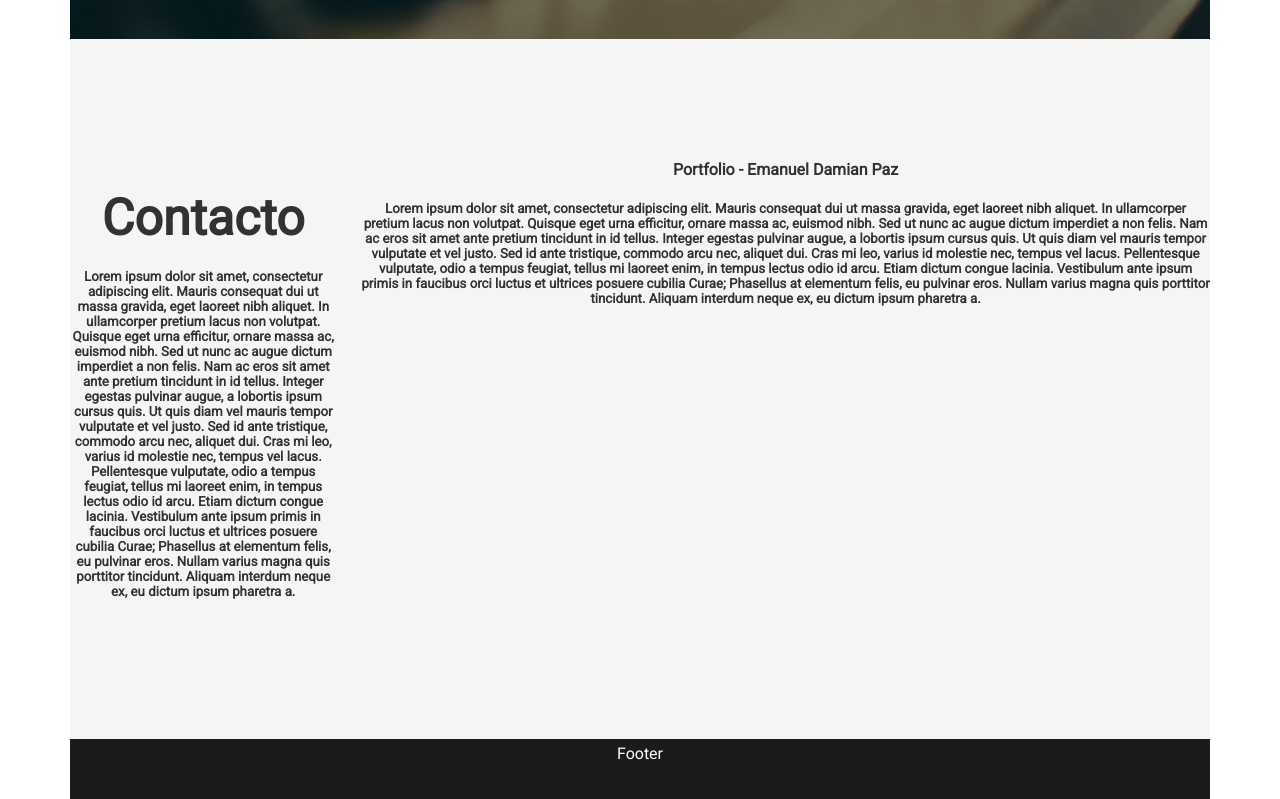
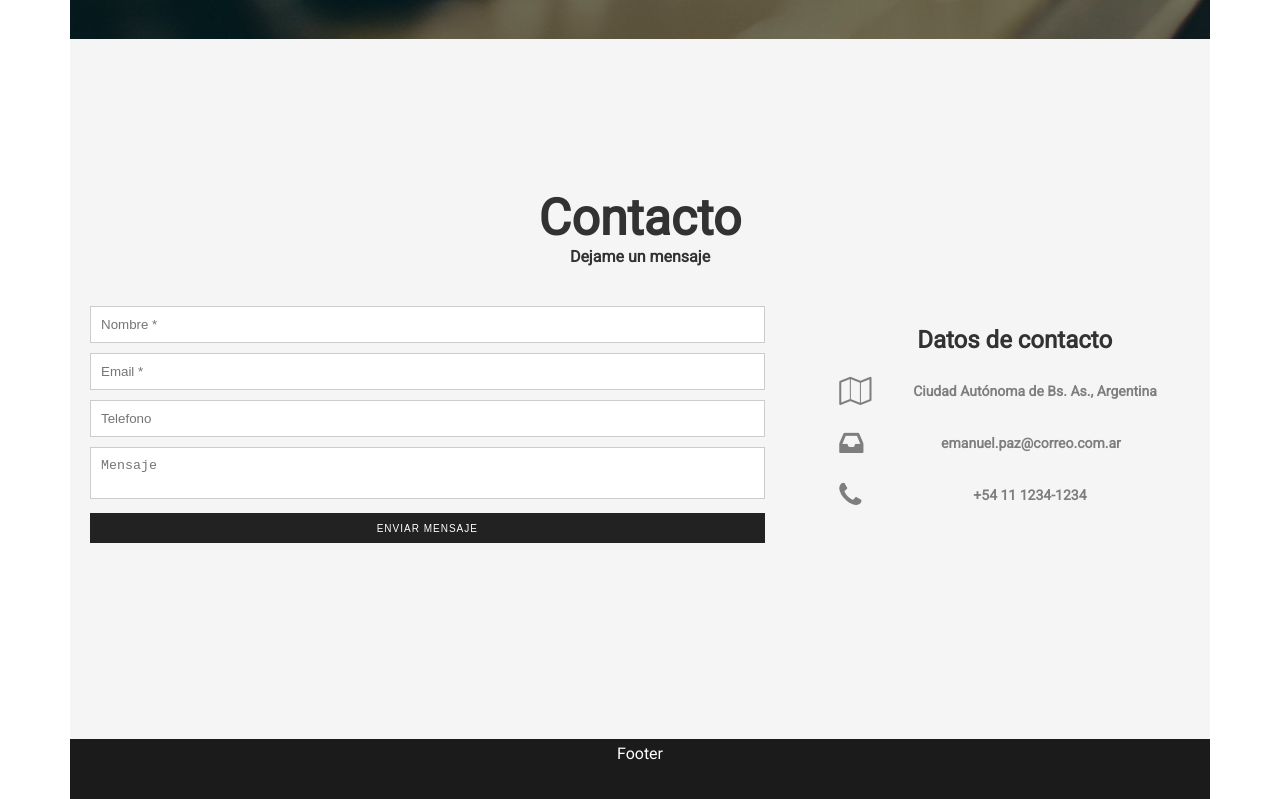
Before and after one commit to Emanueldamianpaz/portfolio-davinci, a plain HTML site: page index.html in a window 1280 px wide. Shown: the part 2169-2968 px from the top of the page. Drawn offline with Linux system fonts and the light colour scheme.

Commit message:
Parte de contacto terminada, seguimos por footer

```diff
--- a/css/portfolio-effect.css
+++ b/css/portfolio-effect.css
@@ -1,4 +1,3 @@
-
 .portfolio-effect {
     position: relative;
     width: 300px;
--- a/css/style.css
+++ b/css/style.css
@@ -125,9 +125,6 @@ p {
     height: 800px;
 }
 
-
-
-
 .background-grey-light {
     background: #f5f5f5;
     color: #323232;
@@ -199,3 +196,49 @@ p {
 .item-center {
     justify-content: center;
 }
+
+.form-item {
+    border: medium none !important;
+    margin: 0 0 10px;
+    min-width: 100%;
+    padding: 0;
+    width: 100%;
+
+}
+
+.form-item input, textarea {
+    width: 90%;
+    border: 1px solid #ccc;
+    background: #FFF;
+    padding: 10px;
+    resize: none;
+}
+
+.form-item button {
+    color: #fff;
+    background: #222;
+    border: 1px solid transparent;
+    width: 93%;
+    height: 30px;
+    font-size: 10px;
+    padding: 5px;
+    margin: 10px 0;
+    letter-spacing: 1px;
+    text-transform: uppercase;
+
+}
+
+.form-item button:hover {
+    background-color: #d6b161;
+    color: white;
+    transition: color .1s ease-out, background 0.3s ease-in;
+}
+
+.line-height-normal {
+    line-height: normal;
+    font-size: 17px;
+}
+
+.fa .display-block {
+    display: block;
+}
--- a/index.html
+++ b/index.html
@@ -73,7 +73,7 @@
                     </figcaption>
                 </figure>
             </div>
-            <div class="col-8  text-align-left">
+            <div class="col-8 text-align-left">
                 <h2 class="no-margin">Soy Emanuel Damian Paz...</h2>
                 <p><br><i class="fa fa-quote-left fa-3x fa-pull-left fa-border" aria-hidden="true"></i>
                     Soy estudiante de la carrera de <strong>Analista en
@@ -172,7 +172,7 @@
                 </a>
                 <figcaption class="font-white font-small">
                     <h2>Desarrollo frontend</h2>
-                    <p>Desarrollo de pagina web para distribuidora de autopartes.</p>s
+                    <p>Desarrollo de pagina web para distribuidora de autopartes.</p>
                 </figcaption>
             </figure>
         </div>
@@ -210,7 +210,7 @@
                 </a>
                 <figcaption class="font-white font-small">
                     <h2>Implementacion con ShellScript y Python</h2>
-                    <p>Implementacion de Hadoop Distribuited FileSystem</p>
+                    <p>Implementacion de Hadoop Distribuited FileSystem.</p>
                 </figcaption>
             </figure>
 
@@ -225,33 +225,77 @@
 <!-- Section Contact -->
 <section id="contact" class="background-section background-grey-light row">
 
-    <article class="col-3">
+    <article class="col-12">
 
-        <h1 class="no-margin-bottom">Contacto</h1>
-        <h5>Lorem ipsum dolor sit amet, consectetur adipiscing elit. Mauris consequat dui ut massa
-            gravida, eget laoreet nibh aliquet. In ullamcorper pretium lacus non volutpat. Quisque eget urna efficitur,
-            ornare massa ac, euismod nibh. Sed ut nunc ac augue dictum imperdiet a non felis. Nam ac eros sit amet ante
-            pretium tincidunt in id tellus. Integer egestas pulvinar augue, a lobortis ipsum cursus quis. Ut quis diam
-            vel mauris tempor vulputate et vel justo. Sed id ante tristique, commodo arcu nec, aliquet dui. Cras mi leo,
-            varius id molestie nec, tempus vel lacus. Pellentesque vulputate, odio a tempus feugiat, tellus mi laoreet
-            enim, in tempus lectus odio id arcu. Etiam dictum congue lacinia. Vestibulum ante ipsum primis in faucibus
-            orci luctus et ultrices posuere cubilia Curae; Phasellus at elementum felis, eu pulvinar eros. Nullam varius
-            magna quis porttitor tincidunt. Aliquam interdum neque ex, eu dictum ipsum pharetra a. </h5>
+        <div class="banner-section">
+            <h1 class="no-margin-bottom">Contacto</h1>
+            <h4 class="no-margin">Dejame un mensaje</h4>
+        </div>
 
-    </article>
+        <div class="margin-light text-align-left">
 
-    <article class="col-9">
+            <div class="col-8">
+                <form class="col-12">
+                    <div class="col-12">
+                        <div class="form-item">
+                            <input name="name" placeholder="Nombre *" maxlength="100" required="" type="text">
+                        </div>
+                        <div class="form-item">
+                            <input name="email" placeholder="Email *" maxlength="100" required="" type="email">
+                        </div>
+                        <div class="form-item">
+                            <input name="phone" placeholder="Telefono" maxlength="15" type="text">
+                        </div>
 
-        <h4 class="no-margin-bottom">Portfolio - Emanuel Damian Paz</h4>
-        <h5>Lorem ipsum dolor sit amet, consectetur adipiscing elit. Mauris consequat dui ut massa
-            gravida, eget laoreet nibh aliquet. In ullamcorper pretium lacus non volutpat. Quisque eget urna efficitur,
-            ornare massa ac, euismod nibh. Sed ut nunc ac augue dictum imperdiet a non felis. Nam ac eros sit amet ante
-            pretium tincidunt in id tellus. Integer egestas pulvinar augue, a lobortis ipsum cursus quis. Ut quis diam
-            vel mauris tempor vulputate et vel justo. Sed id ante tristique, commodo arcu nec, aliquet dui. Cras mi leo,
-            varius id molestie nec, tempus vel lacus. Pellentesque vulputate, odio a tempus feugiat, tellus mi laoreet
-            enim, in tempus lectus odio id arcu. Etiam dictum congue lacinia. Vestibulum ante ipsum primis in faucibus
-            orci luctus et ultrices posuere cubilia Curae; Phasellus at elementum felis, eu pulvinar eros. Nullam varius
-            magna quis porttitor tincidunt. Aliquam interdum neque ex, eu dictum ipsum pharetra a. </h5>
+                        <div class="form-item">
+                            <textarea name="text" placeholder="Mensaje" maxlength="400"></textarea>
+                        </div>
+
+                        <div class="form-item">
+                            <button class="item-center vertical-align-center">
+                                Enviar mensaje
+                            </button>
+                        </div>
+                    </div>
+
+
+                </form>
+
+            </div>
+            <div class="col-4 item-center">
+                <h2 align="center">
+                    Datos de contacto
+                </h2>
+
+                <div class="line-height-normal font-grey item-center">
+
+                    <h5 align="center">
+                        <i class="fa fa-2x fa-map-o fa-pull-left" aria-hidden="true"></i>
+                        <p>
+                            Ciudad Autónoma de Bs. As., Argentina
+                        <p/>
+                    </h5>
+
+                    <h5 align="center">
+                        <i class="fa fa-2x fa-inbox fa-pull-left" aria-hidden="true"></i>
+                        <p>
+                            emanuel.paz@correo.com.ar
+                        <p/>
+                    </h5>
+
+                    <h5 align="center">
+                        <i class="fa fa-2x fa-phone fa-pull-left" aria-hidden="true"></i>
+                        <p>
+                            +54 11 1234-1234
+                        </p>
+                    </h5>
+
+                </div>
+
+
+            </div>
+        </div>
+
 
     </article>
 
```
